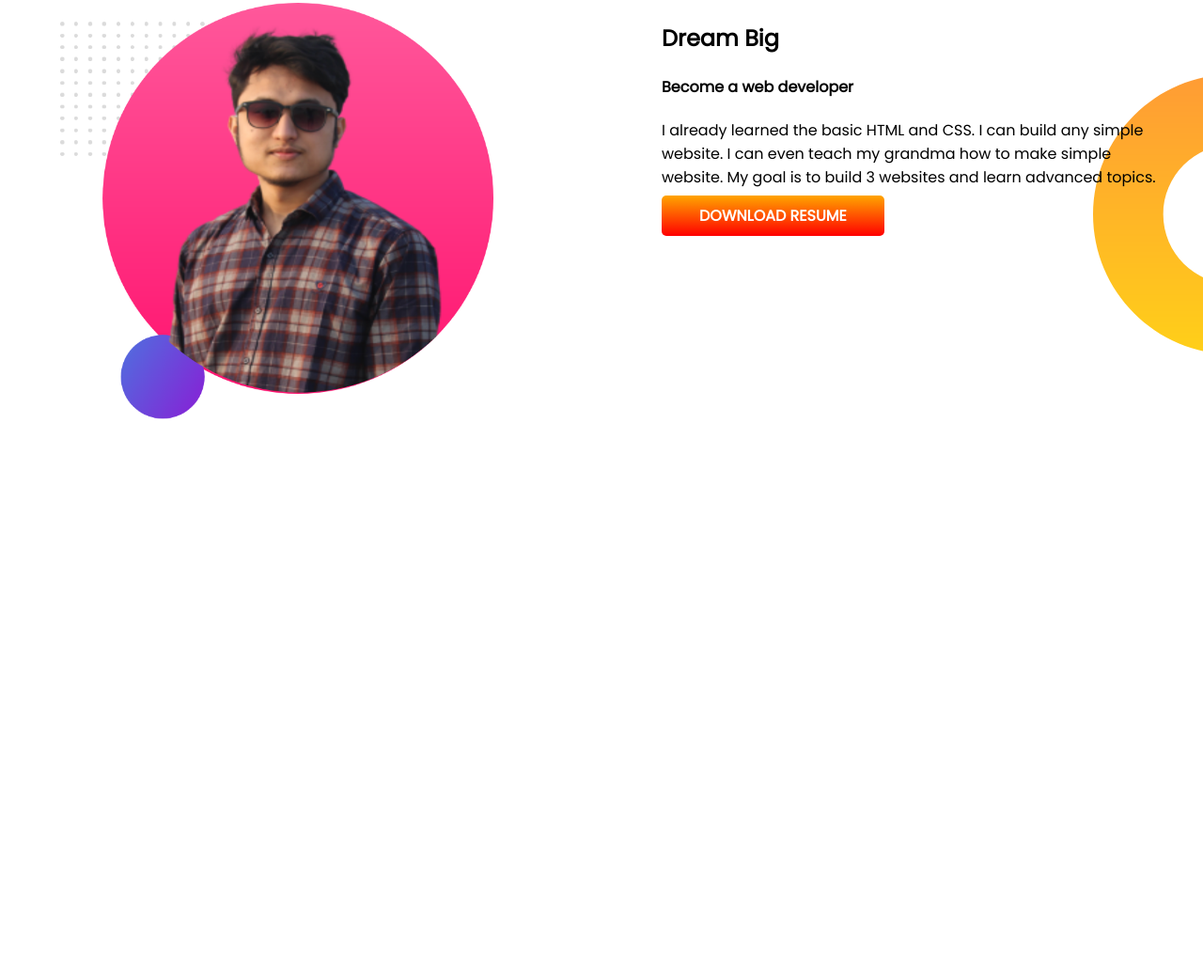
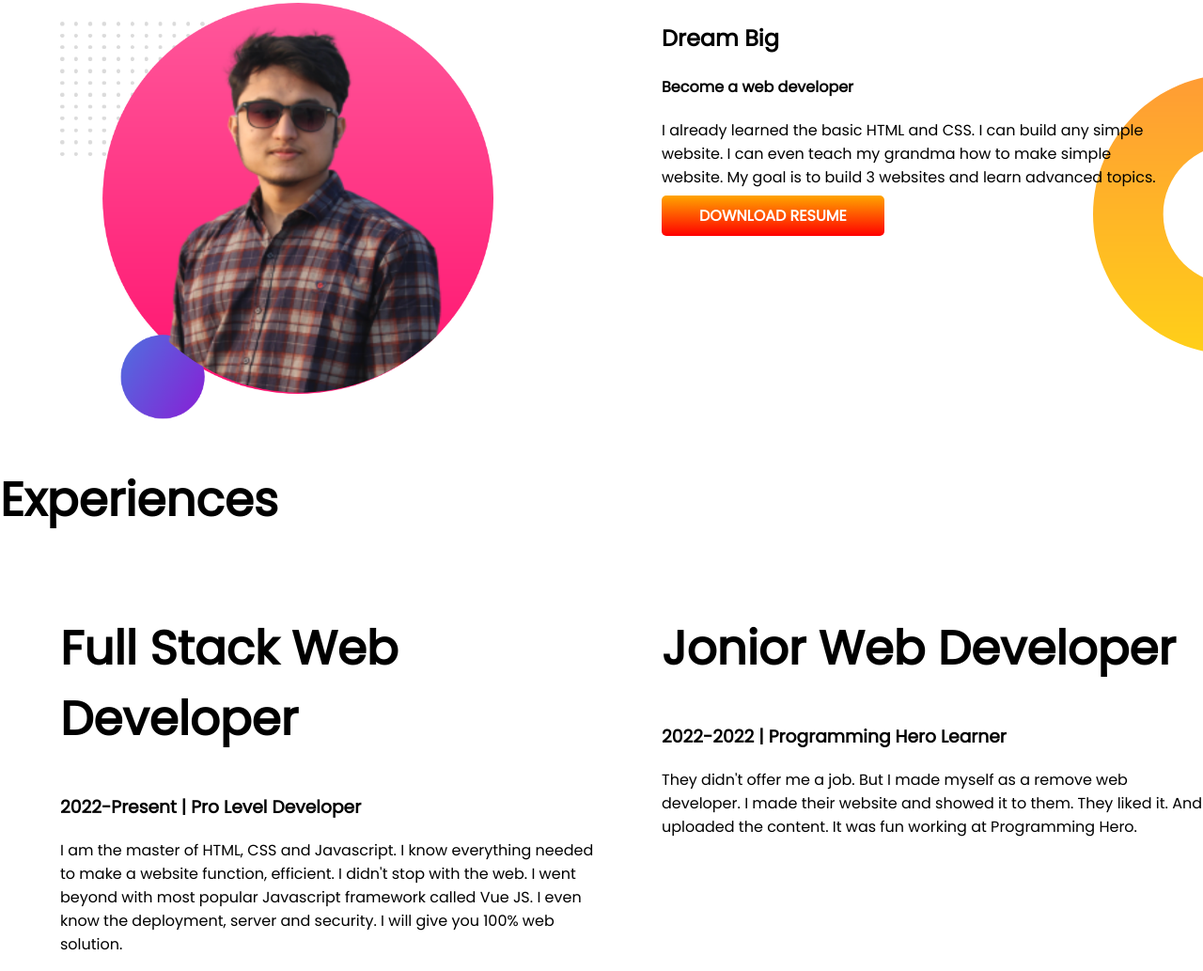
Before and after one commit to Shahadat-Git/test-portfolio, a plain HTML site: page index.html in a window 1280 px wide. Shown: the part 561-1594 px from the top of the page at 94% size. Before the commit the page ends 1014 px from the top, so only its background shows below. Drawn offline with Linux system fonts and the light colour scheme.

Commit message:
new area added

```diff
--- a/index.html
+++ b/index.html
@@ -11,7 +11,7 @@
     <link rel="stylesheet" href="style.css">
 </head>
 <body>
-    <section class="top-sec">
+    <section class="top-sec flexible-container" >
         <div class="half-width">
             <h1>Welcome To </h1>
             <h1><span class="orange-color">Shahadat</span> World!</h1>
@@ -23,7 +23,7 @@
             <img src="/images/my-bg.png" alt="">
         </div>
     </section>
-    <section class="dream-big">
+    <section class="dream-big flexible-container">
         <div class="half-width">
             <img src="images/my-bg2.png" alt="">
         </div>
@@ -34,5 +34,22 @@
             <a target="_blank" class="hire-button" href="#">DOWNLOAD RESUME</a>
         </div>
     </section>
+    <section>
+        <div>
+            <h1>Experiences</h1>
+        </div>
+        <div class="flexible-container">
+            <div class="half-width">
+                <h1>Full Stack Web Developer</h1>
+                <h3>2022-Present | Pro Level Developer</h3>
+                <p>I am the master of HTML, CSS and Javascript. I know everything needed to make a website function, efficient. I didn't stop with the web. I went beyond with most popular Javascript framework called Vue JS. I even know the deployment, server and security. I will give you 100% web solution.</p>
+            </div>
+            <div class="half-width">
+                <h1>Jonior Web Developer</h1>
+                <h3>2022-2022 | Programming Hero Learner</h3>
+                <p>They didn't offer me a job. But I made myself as a remove web developer. I made their website and showed it to them. They liked it. And uploaded the content. It was fun working at Programming Hero.</p>
+            </div>
+        </div>
+    </section>
 </body>
 </html>
--- a/style.css
+++ b/style.css
@@ -8,7 +8,7 @@ h1{
 .orange-color{
     color: orange;
 }
-section{
+.flexible-container{
     display: flex;
 }
 .top-sec{
```
